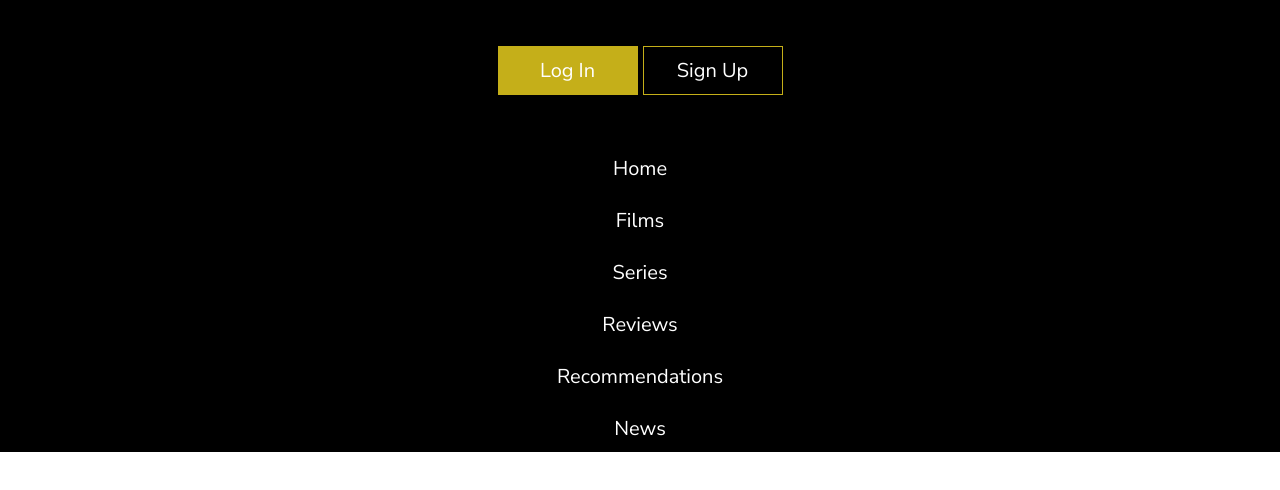
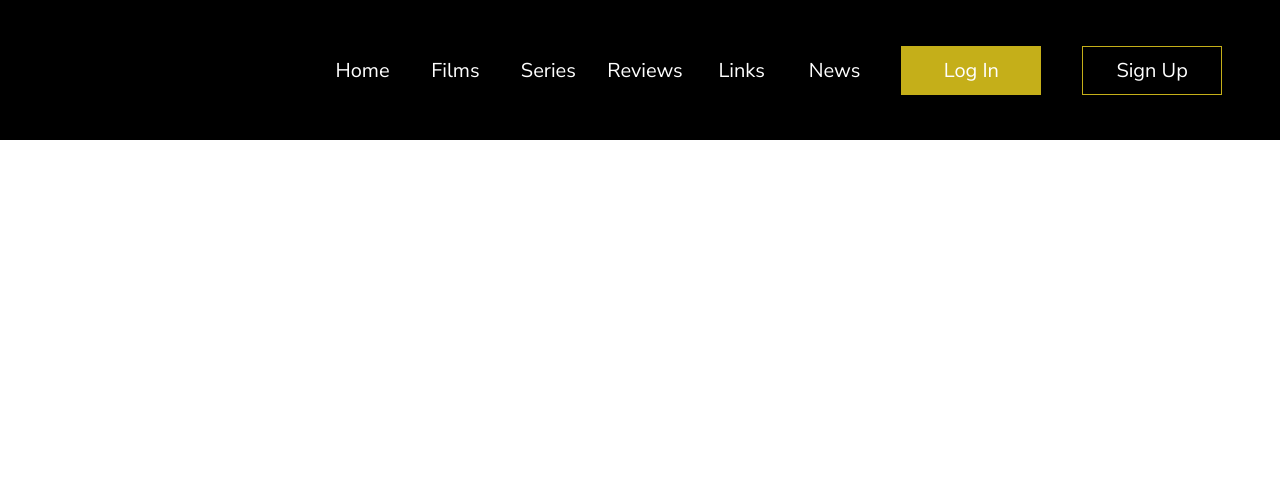
Before and after one commit to albertoturrion/albertoturrion.github.io, a plain HTML site: page index.html in a window 1280 px wide. Drawn offline with Linux system fonts and the light colour scheme.

Commit message:
Versión desktop finalizada

```diff
--- a/desktop.css
+++ b/desktop.css
@@ -1,6 +1,9 @@
+
 .menu{
-    grid-template-columns: repeat(auto, 1fr);
+    max-width: 1200px;
+    grid-template-columns: repeat(9, 1fr) 2fr 2fr;
     grid-template-rows: 1fr;
+    margin: 0 auto;
 }
 
 .toggle{
@@ -8,6 +11,23 @@
 }
 
 .logo{
+    grid-column: span 3;
 }
 
-.
+.item.button.primary{
+    grid-column: -2 / -3;
+    justify-self: center;
+}
+
+.item.button.secundary{
+    grid-column: -1 / -2;
+    justify-self: center;
+}
+
+.item{
+    grid-column: span 1;
+}
+
+.item:hover{
+    background-color: var(--button-color);
+}
--- a/index.html
+++ b/index.html
@@ -22,7 +22,7 @@
             <li class="item"><a href="#">Films</a></li>
             <li class="item"><a href="#">Series</a></li>
             <li class="item"><a href="#">Reviews</a></li>
-            <li class="item"><a href="#">Recommendations</a></li>
+            <li class="item"><a href="#">Links</a></li>
             <li class="item"><a href="#">News</a></li>
         </ul>
     </nav>
--- a/style.css
+++ b/style.css
@@ -21,10 +21,13 @@ img{
     width: 100%;
 }
 
+nav{
+    background-color: black;
+}
+
 .menu{
     display: flex;
     flex-wrap: wrap;
-    background-color: black;
     font-size: 2rem;
     justify-content: space-around;
 }
```
